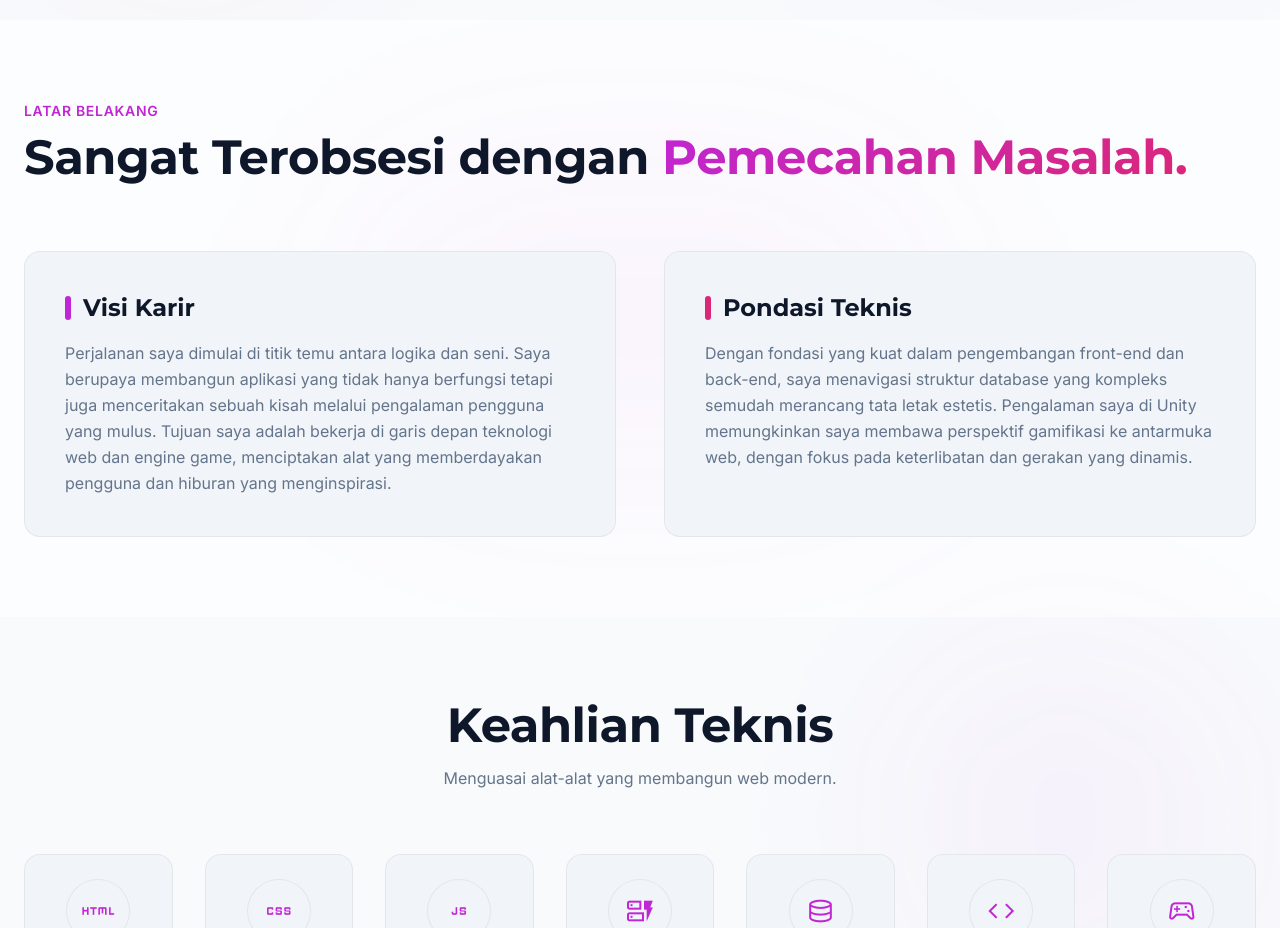
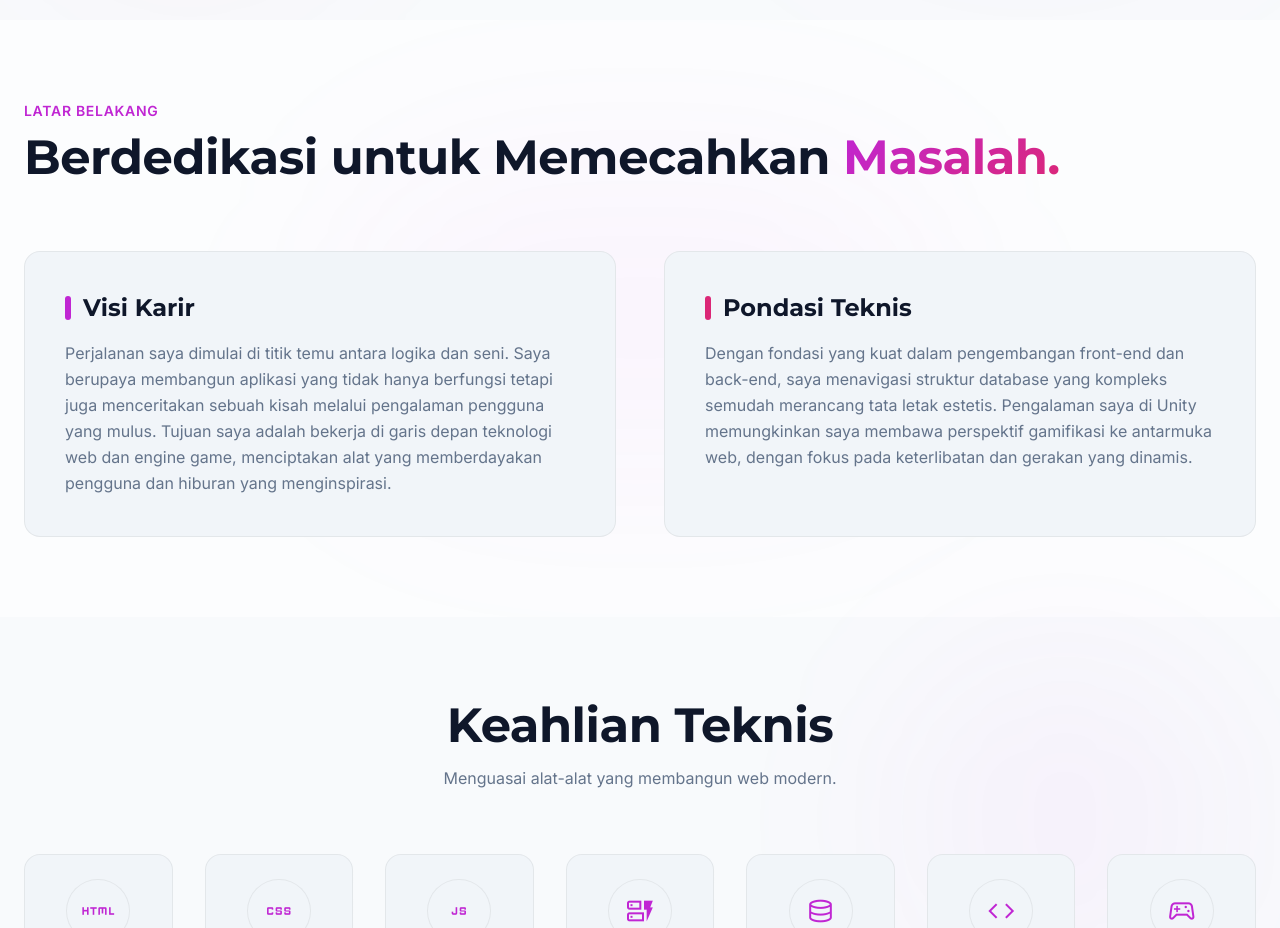
Before and after one commit to nailaazkia/webPortofolio, a React (Vite) app: page / in a window 1280 px wide. Shown: the part 780-1708 px from the top of the page. Built offline with nearby package versions, Linux system fonts and the light colour scheme; no server answers.

Commit message:
feat: make About section title dynamic

```diff
--- a/src/components/About.tsx
+++ b/src/components/About.tsx
@@ -30,10 +30,22 @@ export default function About({ data, lang }: AboutProps) {
             transition={{ duration: 0.8 }}
             className="font-headline-lg text-4xl md:text-headline-lg font-bold text-on-surface"
           >
-            {lang === 'en' ? 'Passionate About' : 'Sangat Terobsesi dengan'}{' '}
-            <span className="text-gradient fuchsia-gradient">
-              {lang === 'en' ? 'Problem Solving.' : 'Pemecahan Masalah.'}
-            </span>
+            {(() => {
+              const aboutTitle = lang === 'en' ? (data.title_en || 'Passionate About Problem Solving.') : (data.title_id || 'Sangat Terobsesi dengan Pemecahan Masalah.');
+              const titleWords = aboutTitle.split(' ');
+              const lastWord = titleWords.length > 1 ? titleWords[titleWords.length - 1] : '';
+              const mainTitle = titleWords.length > 1 ? titleWords.slice(0, -1).join(' ') : aboutTitle;
+              return (
+                <>
+                  {mainTitle}{' '}
+                  {lastWord && (
+                    <span className="text-gradient fuchsia-gradient">
+                      {lastWord}
+                    </span>
+                  )}
+                </>
+              );
+            })()}
           </motion.h2>
         </div>
 
```
